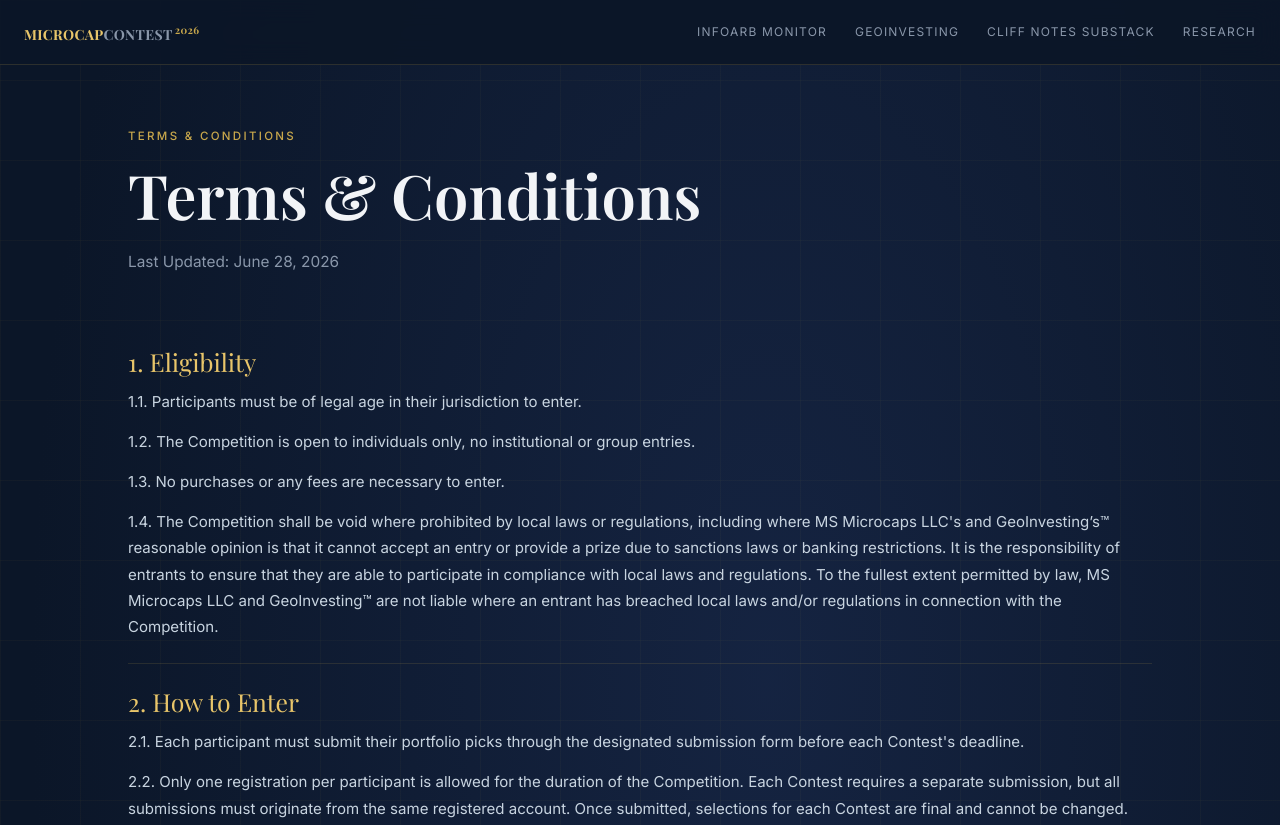
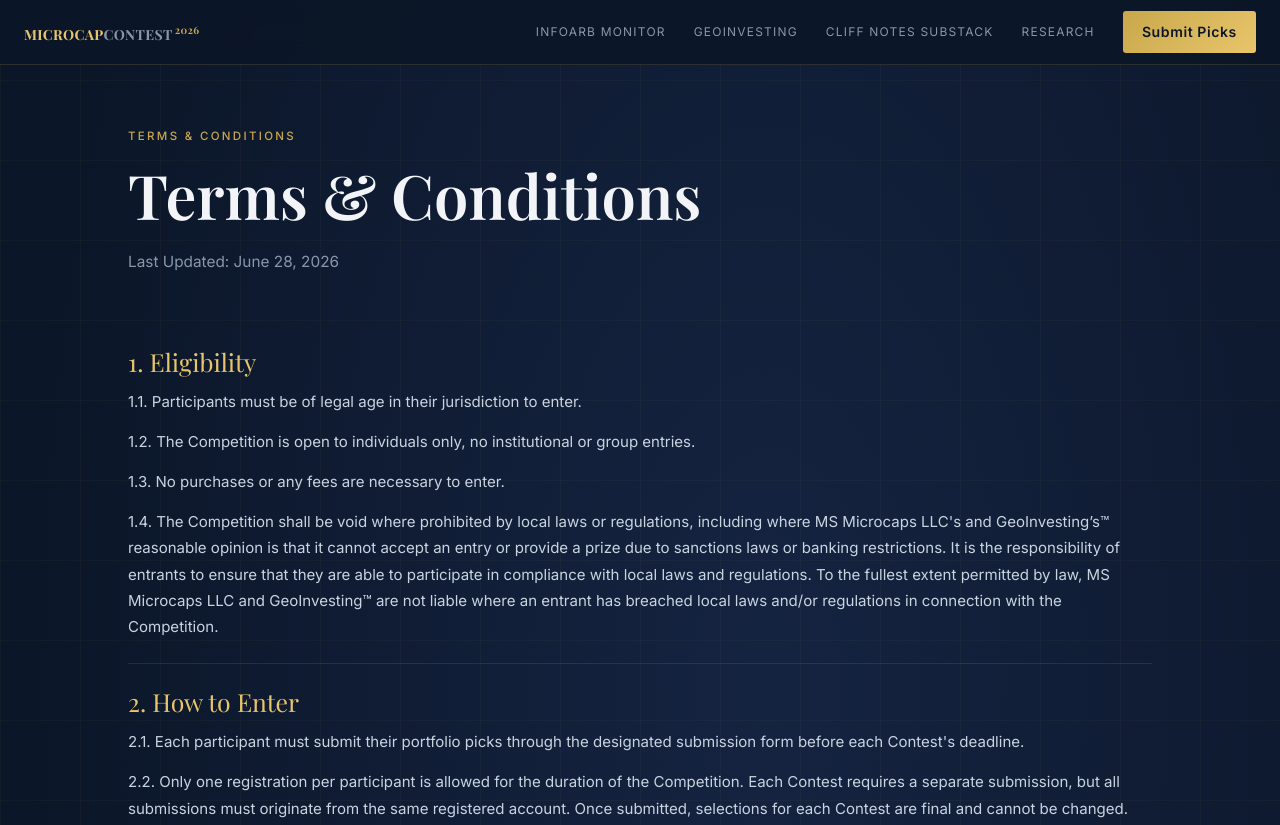
Before and after one commit to test-geocontent/terms-and-conditions, a plain HTML site: page index.html in a window 1280 px wide. Shown: the top 825 px of the page. Drawn offline with nearby package versions, Linux system fonts and the light colour scheme.

Commit message:
add submit picks

```diff
--- a/index.html
+++ b/index.html
@@ -535,6 +535,12 @@
   Research
 </a>
 
+		<a href="https://investingcontest.net/#register"
+   class="btn-gold"
+   style="text-decoration:none;padding:.65rem 1.2rem;">
+  Submit Picks
+</a>
+
 </div>
 
     <!-- Hamburger -->
@@ -570,6 +576,12 @@
    class="text-xs tracking-widest uppercase py-1"
    style="color:var(--muted)">
   Research
+</a>
+
+	 <a href="https://investingcontest.net/#register"
+   class="btn-gold text-center"
+   style="text-decoration:none;margin-top:.5rem;">
+  Submit Picks
 </a>
 
 </div>
```
